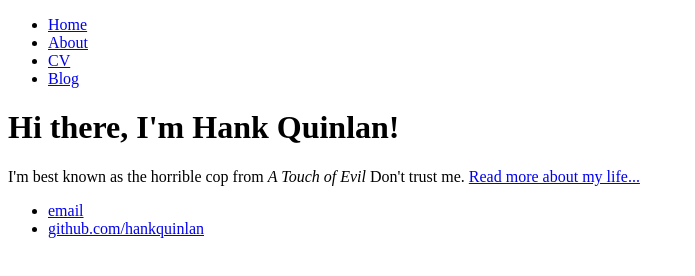
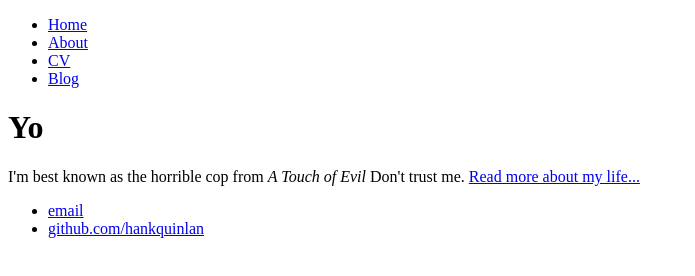
Before and after one commit to engmatthew/engmatthew.github.io, a plain HTML site: page index.html in a window 1280 px wide. Shown: the whole page, without its empty margins (0-695 px from the left). Drawn offline with Linux system fonts and the light colour scheme.

Commit message:
Update index.html

```diff
--- a/index.html
+++ b/index.html
@@ -1,7 +1,7 @@
 <!DOCTYPE html>
 <html>
         <head>
-                <title>Hank Quinlan, Horrible Cop</title>
+                <title>Public Experiments with Code</title>
         </head>
         <body>
                 <nav>
@@ -14,7 +14,7 @@
                 </nav>
                 <div class="container">
                 <div class="blurb">
-                        <h1>Hi there, I'm Hank Quinlan!</h1>
+                        <h1>Yo</h1>
                                 <p>I'm best known as the horrible cop from <em>A Touch of Evil</em> Don't trust me. <a href="/about">Read more about my life...</a></p>
                 </div><!-- /.blurb -->
                 </div><!-- /.container -->
```
